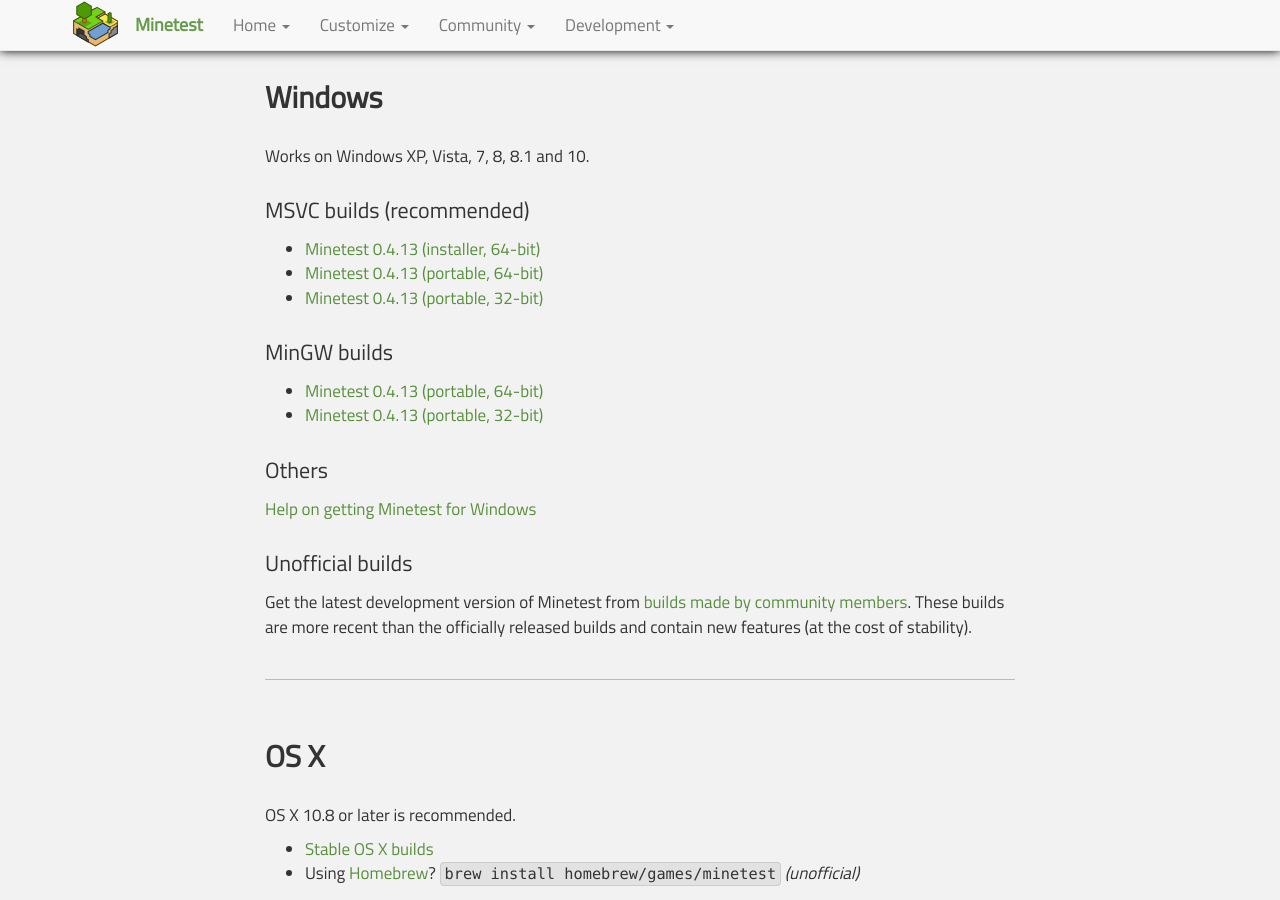
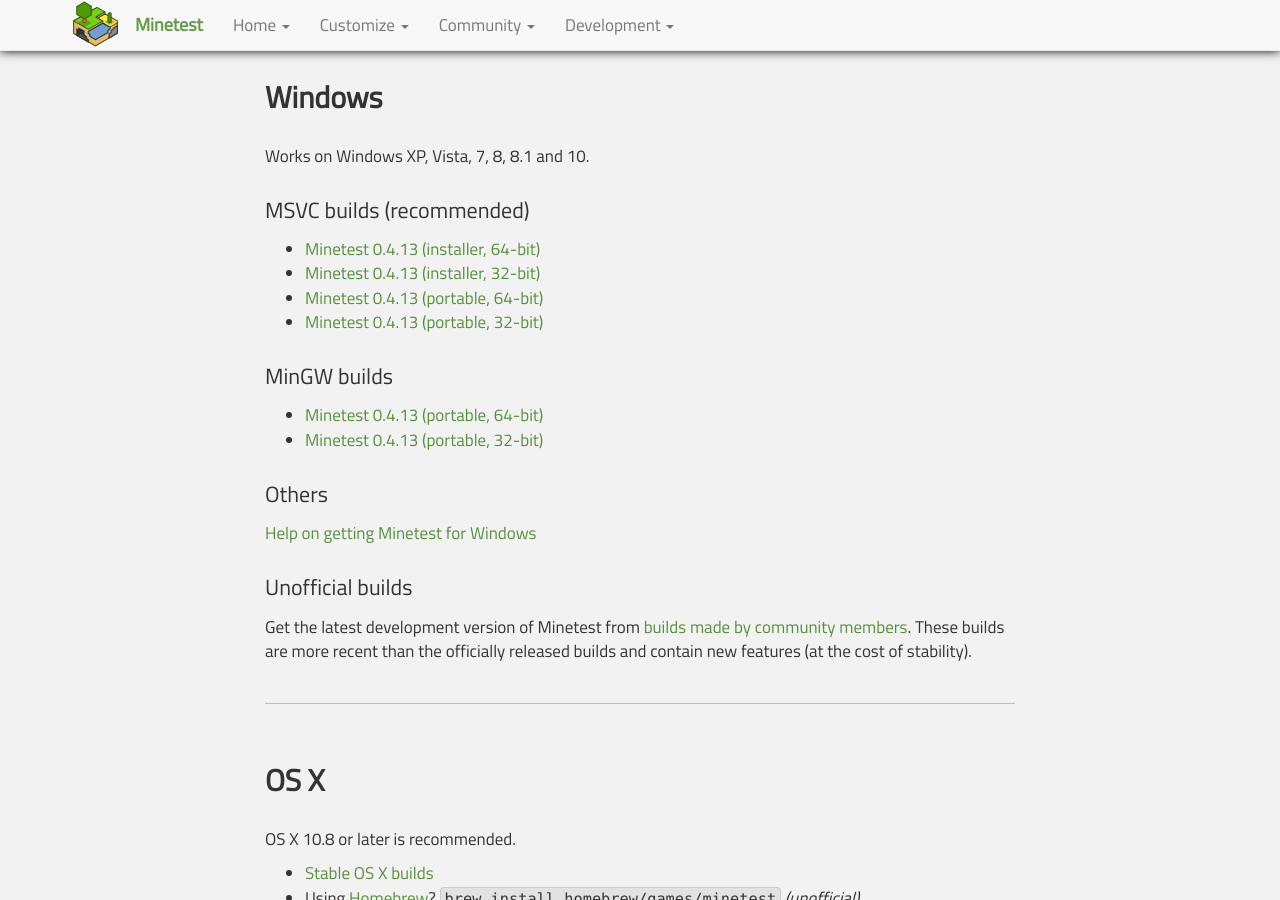
Before and after one commit to minetest/minetest.github.io, a Jekyll site: the page built from downloads.html, in a window 1280 px wide and 900 px high, scrolled down 676 px. Built offline with Jekyll 4.4.1, drawn with Linux system fonts in a browser that asks for light colours; comment, search, counter and statistics services are not loaded.

Commit message:
Add installer for 32 bit windows to downloads page

```diff
--- a/downloads.html
+++ b/downloads.html
@@ -35,6 +35,7 @@ redirect_from:
 
 <ul>
   <li><a href="https://github.com/minetest/minetest/releases/download/0.4.13/minetest-0.4.13-win64-installer.exe">Minetest 0.4.13 (installer, 64-bit)</a></li>
+  <li><a href="https://github.com/minetest/minetest/releases/download/0.4.13/minetest-0.4.13-win32-installer.exe">Minetest 0.4.13 (installer, 32-bit)</a></li>
   <li><a href="https://github.com/minetest/minetest/releases/download/0.4.13/minetest-0.4.13-win64-msvc.zip">Minetest 0.4.13 (portable, 64-bit)</a></li>
   <li><a href="https://github.com/minetest/minetest/releases/download/0.4.13/minetest-0.4.13-win32-msvc.zip">Minetest 0.4.13 (portable, 32-bit)</a></li>
 </ul>
```
